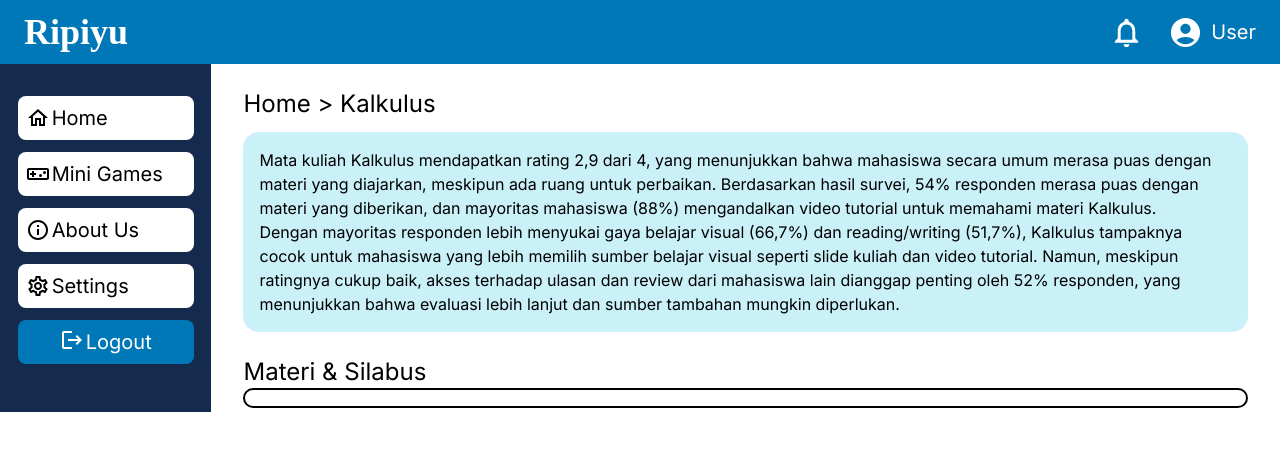
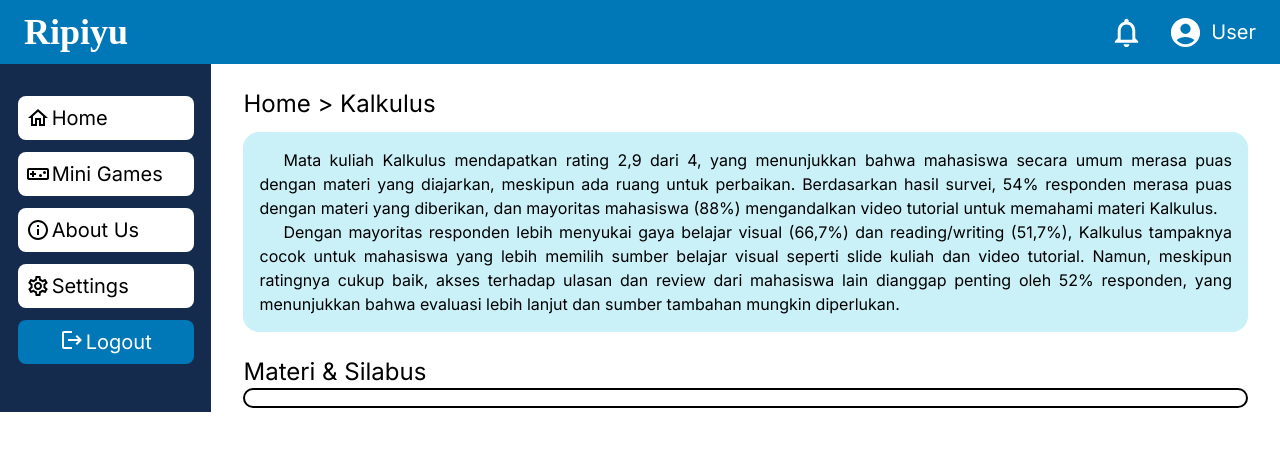
Before and after one commit to Henshou/Ripiyu, a Next.js app: page /mata-kuliah/kalkulus in a window 1280 px wide. Shown: the top 450 px of the page. Built offline with nearby package versions, Linux system fonts and the light colour scheme.

Commit message:
style: indent and justify for paragraph

```diff
--- a/app/mata-kuliah/fisika/page.tsx
+++ b/app/mata-kuliah/fisika/page.tsx
@@ -23,7 +23,7 @@ const MataKuliah = () => {
                     <div className="mt-6 mb-3">
                         <h1 className="text-2xl">Home &gt; Fisika</h1>
                     </div>
-                    <div className="rounded-2xl bg-cloudblue p-4">
+                    <div className="rounded-2xl bg-cloudblue p-4 indent-6 text-justify">
                         <p>Fisika mendapatkan rating yang relatif rendah, yaitu 2,1 dari 4, mengindikasikan bahwa banyak
                             mahasiswa mengalami kesulitan dengan mata kuliah ini. Meski demikian, 54% responden merasa puas
                             dengan materi yang diberikan. Sebagian besar mahasiswa mencari bantuan dari video tutorial (88%)
--- a/app/mata-kuliah/kalkulus/page.tsx
+++ b/app/mata-kuliah/kalkulus/page.tsx
@@ -23,7 +23,7 @@ const MataKuliah = () => {
                     <div className="mt-6 mb-3">
                         <h1 className="text-2xl">Home &gt; Kalkulus</h1>
                     </div>
-                    <div className="rounded-2xl bg-cloudblue p-4">
+                    <div className="rounded-2xl bg-cloudblue p-4 indent-6 text-justify">
                         <p>Mata kuliah Kalkulus mendapatkan rating 2,9 dari 4, yang menunjukkan bahwa mahasiswa secara umum
                             merasa puas dengan materi yang diajarkan, meskipun ada ruang untuk perbaikan. Berdasarkan hasil
                             survei, 54% responden merasa puas dengan materi yang diberikan, dan mayoritas mahasiswa (88%)
--- a/app/mata-kuliah/kimia/page.tsx
+++ b/app/mata-kuliah/kimia/page.tsx
@@ -23,7 +23,7 @@ const MataKuliah = () => {
                     <div className="mt-6 mb-3">
                         <h1 className="text-2xl">Home &gt; Kimia</h1>
                     </div>
-                    <div className="rounded-2xl bg-cloudblue p-4">
+                    <div className="rounded-2xl bg-cloudblue p-4 indent-6 text-justify">
                         <p>Kimia mendapatkan rating 2,12 dari 4, sedikit lebih tinggi dari Fisika, namun tetap berada di kisaran
                             yang menunjukkan adanya tantangan bagi mahasiswa. Sebagian besar mahasiswa menggunakan video tutorial
                             (88%) dan slide kuliah (76%) sebagai sumber utama untuk belajar, sementara gaya belajar visual dan
--- a/app/mata-kuliah/pengkom/page.tsx
+++ b/app/mata-kuliah/pengkom/page.tsx
@@ -23,7 +23,7 @@ const MataKuliah = () => {
                     <div className="mt-6 mb-3">
                         <h1 className="text-2xl">Home &gt; Pengenalan Komputasi</h1>
                     </div>
-                    <div className="rounded-2xl bg-cloudblue p-4">
+                    <div className="rounded-2xl bg-cloudblue p-4 indent-6 text-justify">
                         <p>Pengantar Pemrograman atau Pengkom memperoleh rating 2,88 dari 4, yang menempatkannya hampir setara
                             dengan Kalkulus dalam hal kepuasan mahasiswa. Mahasiswa cenderung mencari sumber belajar tambahan
                             secara online, dengan 56% responden sangat sering mencari ulasan atau ringkasan tentang mata kuliah
```
